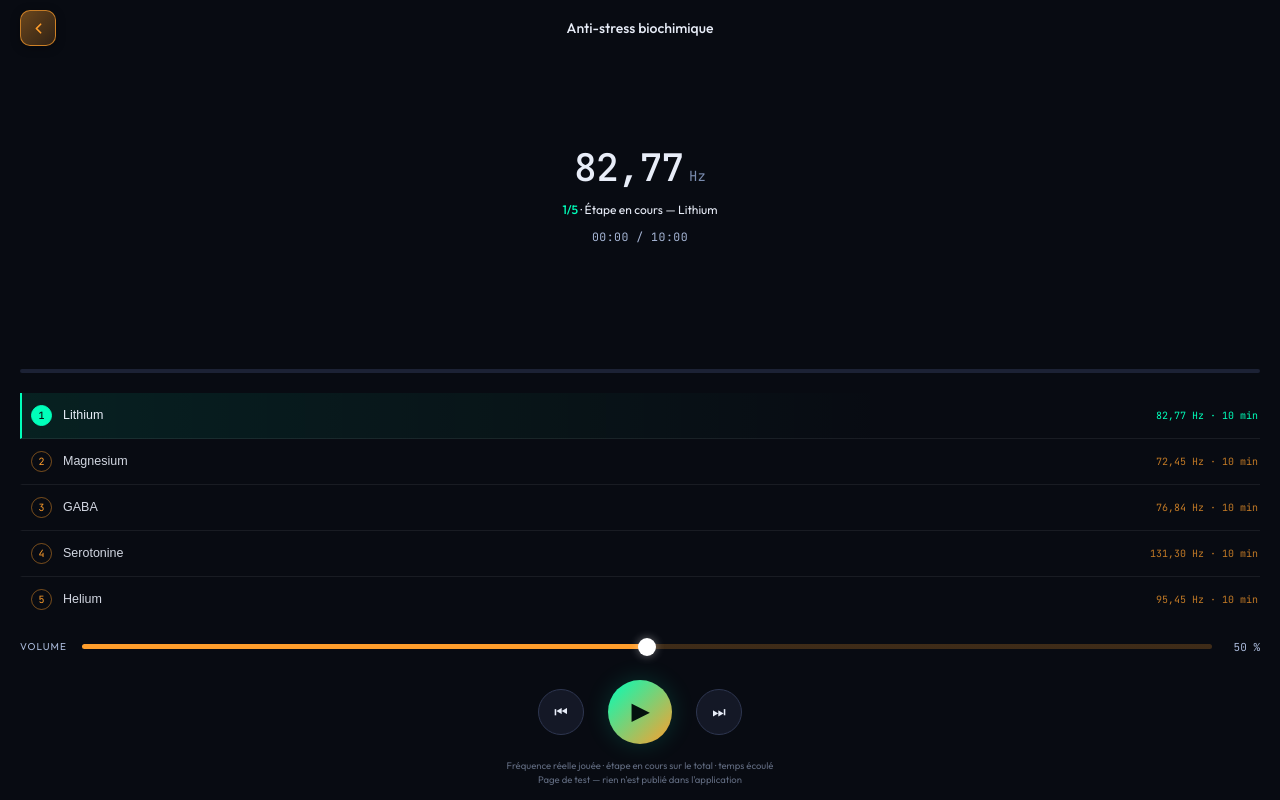
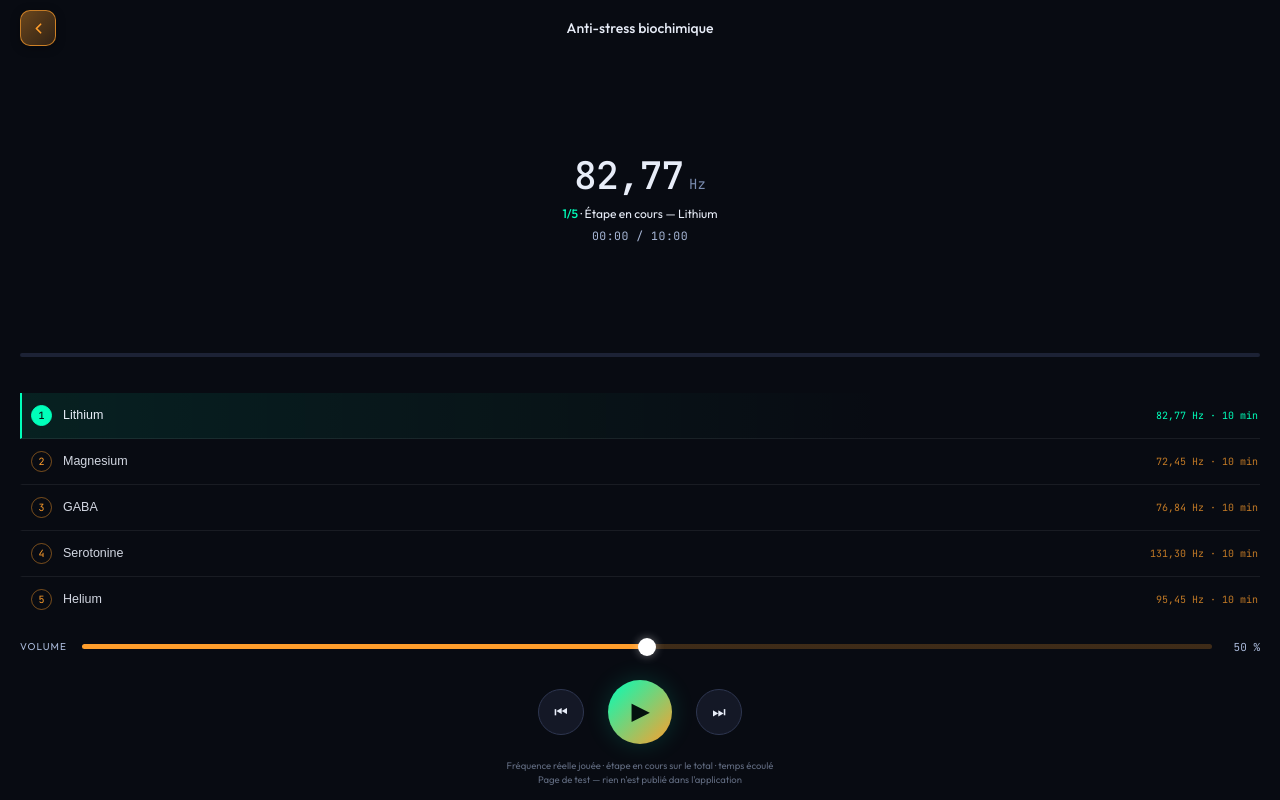
Before and after one commit to Fabien73550/frequence_therapeutique, a plain HTML site: page test-lecteur.html in a window 1280 px wide. Drawn offline with Linux system fonts and the light colour scheme.

Commit message:
Page test lecteur : agencement d origine retabli (espacements compacts 12/7 px), les trois lignes groupees et calees a l axe exact entre la fleche et le trait

```diff
--- a/test-lecteur.html
+++ b/test-lecteur.html
@@ -30,20 +30,18 @@ html,body{height:100%;background:var(--bg);color:var(--text);font-family:'Outfit
 
 /* --- bloc central --- */
 .centre{flex:1;display:flex;flex-direction:column;text-align:center;padding:0}
-.haut{flex:1;display:flex;flex-direction:column;min-height:0}
-.bloc-haut{flex:1 1 0;min-height:0;display:flex;align-items:flex-end;justify-content:center;padding-bottom:16px}
-.bloc-bas{flex:1 1 0;min-height:0;display:flex;align-items:flex-start;justify-content:center;padding-top:12px}
+.trois{flex:1 1 auto;min-height:0;display:flex;flex-direction:column;align-items:center;justify-content:center}
 .hz{font-family:'JetBrains Mono',monospace;font-weight:500;font-size:38px;line-height:1;letter-spacing:-1px;color:var(--text)}
 .hz small{font-size:14px;color:var(--dim);margin-left:6px;letter-spacing:0;font-weight:400}
-.etape{font-size:12px;font-weight:400;color:var(--text)}
+.etape{font-size:12px;font-weight:400;color:var(--text);margin-top:12px}
 .etape b{color:var(--green);font-weight:500}
-.compteur{margin-top:0;font-family:'JetBrains Mono',monospace;font-size:11.5px;color:var(--muted);letter-spacing:.5px}
+.compteur{margin-top:7px;font-family:'JetBrains Mono',monospace;font-size:11.5px;color:var(--muted);letter-spacing:.5px}
 .barre{width:100%;height:4px;border-radius:4px;background:var(--s3);overflow:hidden;margin-top:0}
 .barre > i{display:block;height:100%;width:0%;border-radius:4px;
   background:var(--amber);transition:width .4s linear}
 
 /* --- liste des etapes qui arrivent --- */
-.liste{width:100%;margin-top:20px;display:flex;flex-direction:column}
+.liste{width:100%;margin-top:36px;display:flex;flex-direction:column}
 .et{display:flex;align-items:center;gap:11px;padding:12px 2px;border:none;
     border-bottom:1px solid rgba(255,255,255,.07);background:transparent;text-align:left;
     cursor:pointer;border-left:2px solid transparent;padding-left:9px}
@@ -90,10 +88,10 @@ input[type=range]::-webkit-slider-thumb{-webkit-appearance:none;width:18px;heigh
   </div>
 
   <div class="centre">
-    <div class="haut">
-      <div class="bloc-haut"><div class="hz" id="hz">—<small>Hz</small></div></div>
+    <div class="trois">
+      <div class="hz" id="hz">—<small>Hz</small></div>
       <div class="etape" id="etape">—</div>
-      <div class="bloc-bas"><div class="compteur" id="compteur">00:00 / 10:00</div></div>
+      <div class="compteur" id="compteur">00:00 / 10:00</div>
     </div>
     <div class="barre"><i id="prog"></i></div>
     <div class="liste" id="liste"></div>
```
